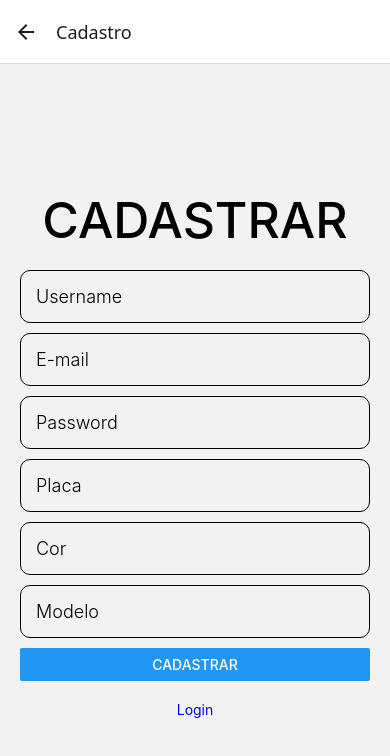
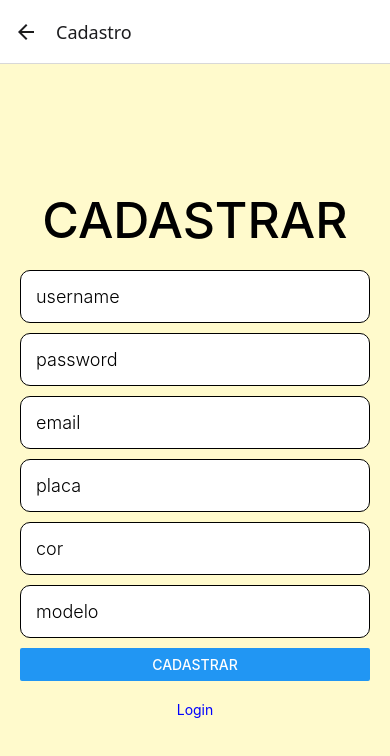
Before and after one commit to felipecoimbra123/react-atividade, a React Native app in the folder frontend/: screen /Cadastro in a window 390 px wide. Shown: the top 756 px of the page. Built offline with nearby package versions, Linux system fonts and the light colour scheme.

Commit message:
Finalizado

```diff
--- a/frontend/App.jsx
+++ b/frontend/App.jsx
@@ -4,6 +4,7 @@ import { createNativeStackNavigator } from "@react-navigation/native-stack";
 import LoginScreen from './src/screens/LoginScreen'
 import VagasScreen from './src/screens/VagasScreen'
 import CadastroScreen from './src/screens/CadastroScreen.jsx'
+import EditUserScreen from './src/screens/EditUserScreen.jsx'
 
 const Stack = createNativeStackNavigator()
 
@@ -14,6 +15,7 @@ export default function App(){
                 <Stack.Screen name="Login" component={LoginScreen} />
                 <Stack.Screen name="Cadastro" component={CadastroScreen} />
                 <Stack.Screen name="Vagas" component={VagasScreen} />
+                <Stack.Screen name="Edit" component={EditUserScreen} />
             </Stack.Navigator>
         </NavigationContainer>
     )
--- a/frontend/src/screens/CadastroScreen.jsx
+++ b/frontend/src/screens/CadastroScreen.jsx
@@ -19,9 +19,9 @@ export default function CadastroScreen({ navigation }) {
 
     const handleSubmit = async () => {
         const result = await cadastrar(form)
-        console.log(form);
 
         if (result.success) {
+            console.log(form);
             Alert.alert('Sucesso', result.message)
             navigation.navigate('Login')
         } else {
@@ -32,7 +32,7 @@ export default function CadastroScreen({ navigation }) {
     return (
         <View style={styles.container}>
             <Text style={styles.title}> Cadastrar </Text>
-            {['Username', 'E-mail', 'Password', 'Placa', 'Cor', 'Modelo'].map((field) => (
+            {['username', 'password', 'email', 'placa', 'cor', 'modelo'].map((field) => (
                 <TextInput
                     key={field}
                     placeholder={field}
@@ -51,13 +51,15 @@ const styles = StyleSheet.create({
     container: {
         flex: 1,
         justifyContent: 'center',
-        padding: 20
+        padding: 20,
+        backgroundColor: '#FFFACC'
     },
     input:{
         borderWidth: 1,
         marginBottom: 10,
         padding: 15,
         fontSize: 18,
+        backgroundColor: '#FFFFFF',
         borderRadius: 10,
         fontWeight: 300
     },
--- a/frontend/src/screens/EditUserScreen.jsx
+++ b/frontend/src/screens/EditUserScreen.jsx
@@ -43,3 +43,24 @@ export default function EditScreen({ navigation, route }) {
         </View>
     )
 }
+
+const styles = StyleSheet.create({
+    container: {
+        padding: 20,
+        flexGrow: 1,
+        justifyContent: "center",
+        backgroundColor: '#FFFACC',
+      },
+      title: {
+        fontSize: 24,
+        marginBottom: 20,
+        textAlign: "center",
+      },
+      input: {
+        borderWidth: 1,
+        borderColor: "#ccc",
+        marginBottom: 12,
+        padding: 10,
+        borderRadius: 5,
+      },
+});
--- a/frontend/src/screens/LoginScreen.jsx
+++ b/frontend/src/screens/LoginScreen.jsx
@@ -38,7 +38,8 @@ const styles = StyleSheet.create({
     container: {
         flex: 1,
         justifyContent: 'center',
-        padding: 20
+        padding: 20,
+        backgroundColor: '#FFFACC'
     },
     input: {
         borderWidth: 1,
@@ -46,6 +47,7 @@ const styles = StyleSheet.create({
         padding: 15,
         fontSize: 18,
         borderRadius: 10,
+        backgroundColor: '#FFFFFF',
         fontWeight: 300
     },
     title: {
--- a/frontend/src/screens/VagasScreen.jsx
+++ b/frontend/src/screens/VagasScreen.jsx
@@ -10,7 +10,7 @@ import {
 } from 'react-native';
 import { listarVagas, ocuparVaga, desocuparVaga } from "../services/api";
 
-export default function VagasScreen({ route }) {
+export default function VagasScreen({ route, navigation }) {
     const [vagas, setVagas] = useState([])
     //route chama o valor do usuário (variavel user) que veio junto com a rota
     const userId = route.params.user.id
@@ -34,8 +34,11 @@ export default function VagasScreen({ route }) {
 
     useEffect(() => { fetchVagas() }, [])
 
+
+
     const renderItem = ({ item }) => (
         <View style={styles.card}>
+              <Text style={styles.link} onPress={() => navigation.navigate("Edit", { user: route.params.user })}>Editar Conta</Text>
             <Text> Vaga #{item.id} - {item.preferencial_int ? 'Preferencial' : 'Comum'} </Text>
             <Text> Disponível: {item.disponivel ? 'Sim' : 'Não'} </Text>
             {item.disponivel ? (
@@ -61,6 +64,12 @@ const styles = StyleSheet.create({
         padding:15,
         borderWidth:1,
         borderRadius:8,
-        marginBottom:10
+        marginBottom:10,
+        backgroundColor: '#FFFACC'
+    },
+    link: {
+        marginTop: 20,
+        color: 'blue',
+        textAlign: 'center',
     },
 })
```
Also changed, not shown: 1 other file (tests, documents, lock files or other folders).
